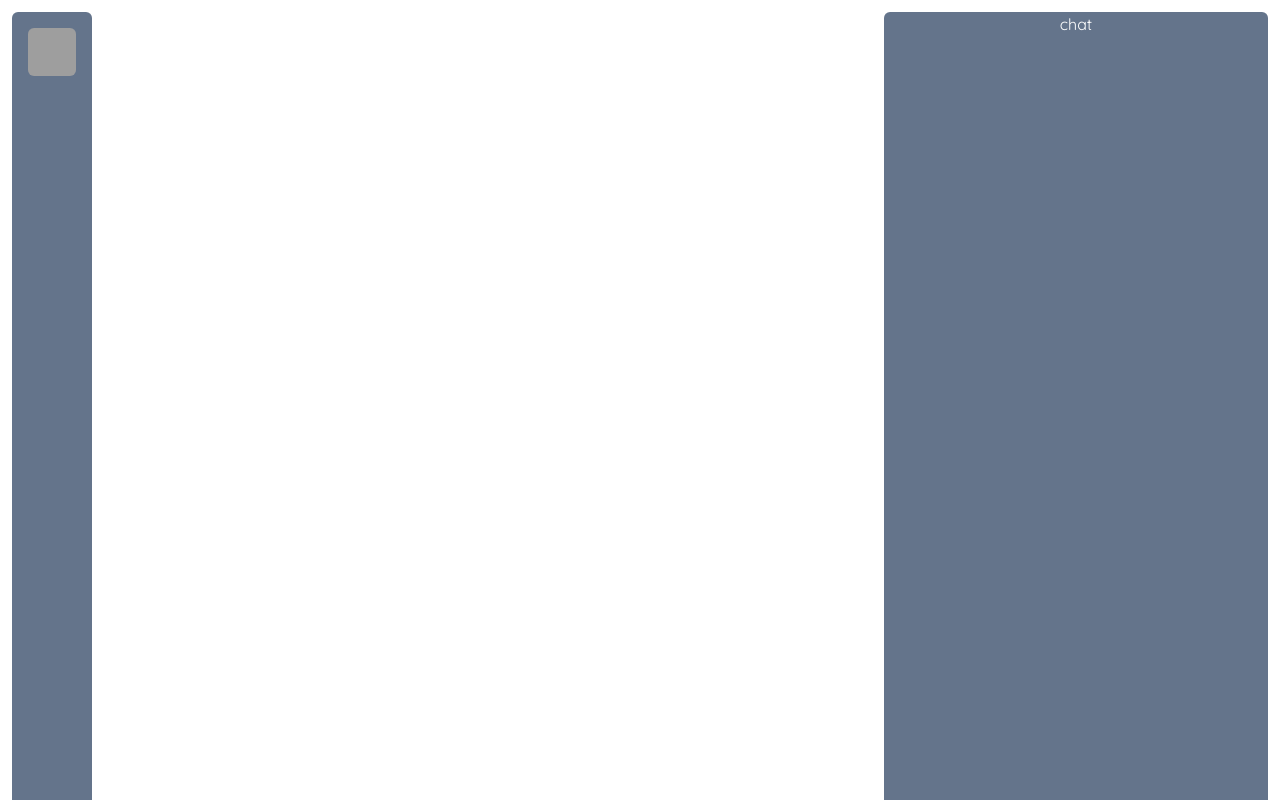
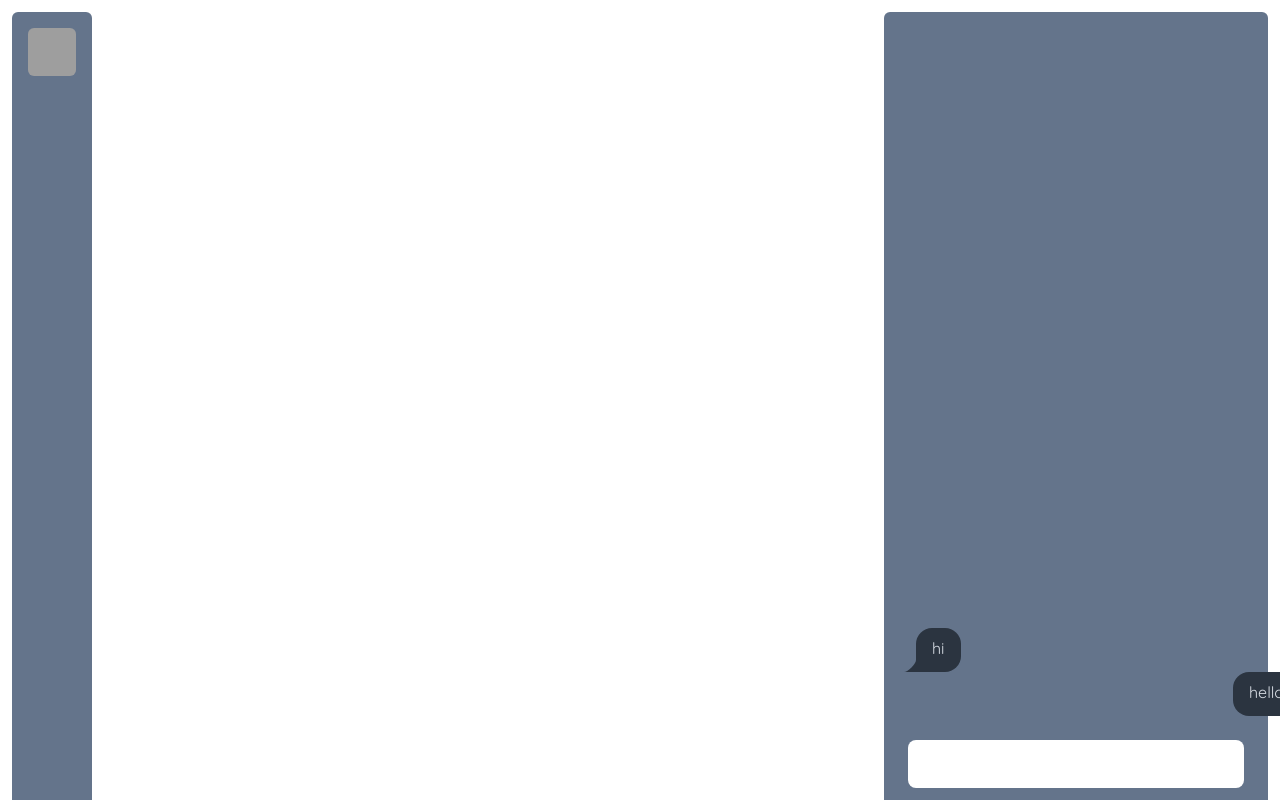
Before and after one commit to n1ved/softhack, a React (Vite) app in the folder finfrontend/: page /dashboard in a window 1280 px wide. Built offline with nearby package versions, Linux system fonts and the light colour scheme; grey boxes are pictures that could not be loaded.

Commit message:
Update bubbles

```diff
--- a/finfrontend/src/pages/dashboard/chat_bubble.jsx
+++ b/finfrontend/src/pages/dashboard/chat_bubble.jsx
@@ -0,0 +1,16 @@
+export default function ChatBubble({sent , message}){
+    var sender;
+    if(sent === true){
+        sender = "chat-end"
+    }
+    else{
+        sender = "chat-start"
+    }
+    return(
+        <div className={sender}>
+            <div className="chat-bubble">
+                {message}
+            </div>
+        </div>
+    );
+}
--- a/finfrontend/src/pages/dashboard/dashboard.css
+++ b/finfrontend/src/pages/dashboard/dashboard.css
@@ -0,0 +1,3 @@
+.chat-container{
+    min-width: 100%;
+}
--- a/finfrontend/src/pages/dashboard/dashboard.jsx
+++ b/finfrontend/src/pages/dashboard/dashboard.jsx
@@ -1,3 +1,5 @@
+import ChatBubble from "./chat_bubble.jsx";
+import './dashboard.css'
 export default function Dashboard() {
   return (
     <div className="dashboard-container text-[black] flex h-screen box-border">
@@ -9,8 +11,12 @@ export default function Dashboard() {
         </div>
       </div>
       <div className="flex-1 w-1/4">content</div>
-      <div className="flex-none w-96 fixed right-0 bg-slate-500 rounded-md h-full m-3 box-border ">
-        chat
+      <div className="flex-none flex flex-col-reverse w-96 fixed right-0 bg-slate-500 rounded-md h-full m-3 box-border ">
+          <input type="text" className="chat-input input m-6" />
+          <div className="flex flex-col chat-container mx-8 min-w-96 box-border" >
+              <ChatBubble sent={false} message="hi" className="justify-self-end"/>
+              <ChatBubble sent={true} message="hello" className="align-self: flex-end margin-left: 8px"/>
+          </div>
       </div>
     </div>
   );
```
